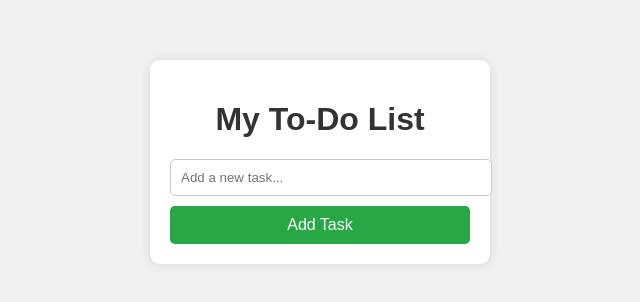
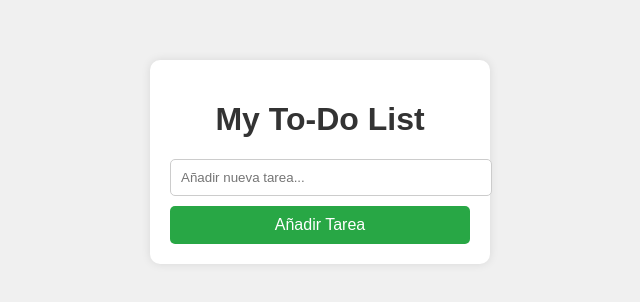
Before and after one commit to Marcelo18RL/To-Do-List, a plain HTML site: page index.html in a window 1280 px wide. Shown: the part 238-540 px from the top of the page, 320-960 px from the left. Drawn offline with Linux system fonts and the light colour scheme.

Commit message:
Update index.html

```diff
--- a/index.html
+++ b/index.html
@@ -9,8 +9,8 @@
 <body>
     <div class="container">
         <h1>My To-Do List</h1>
-        <input type="text" id="taskInput" placeholder="Add a new task...">
-        <button id="addTaskBtn">Add Task</button>
+        <input type="text" id="taskInput" placeholder="Añadir nueva tarea...">
+        <button id="addTaskBtn">Añadir Tarea</button>
         <ul id="taskList"></ul>
     </div>
     <script src="script.js"></script>
```
